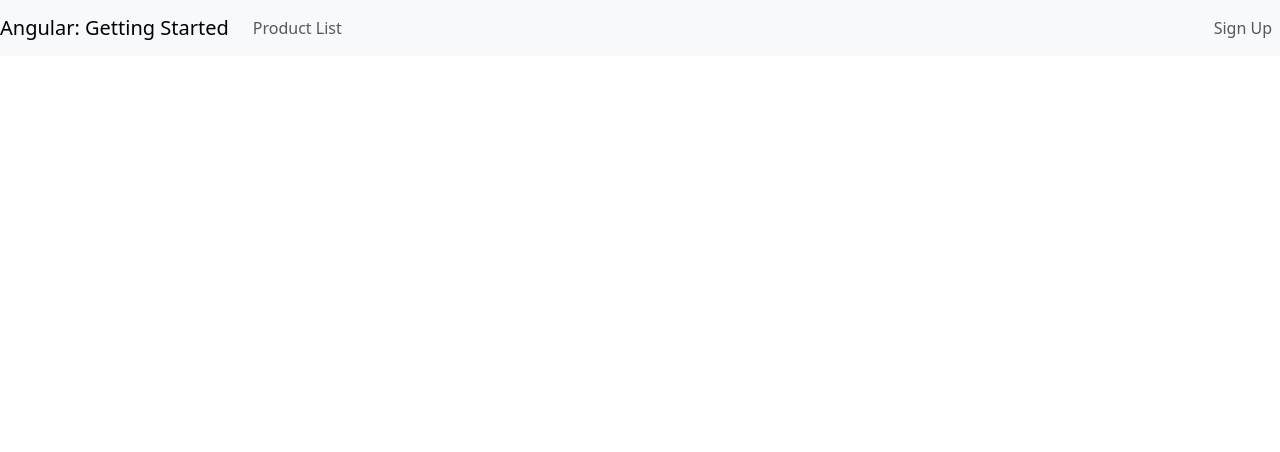
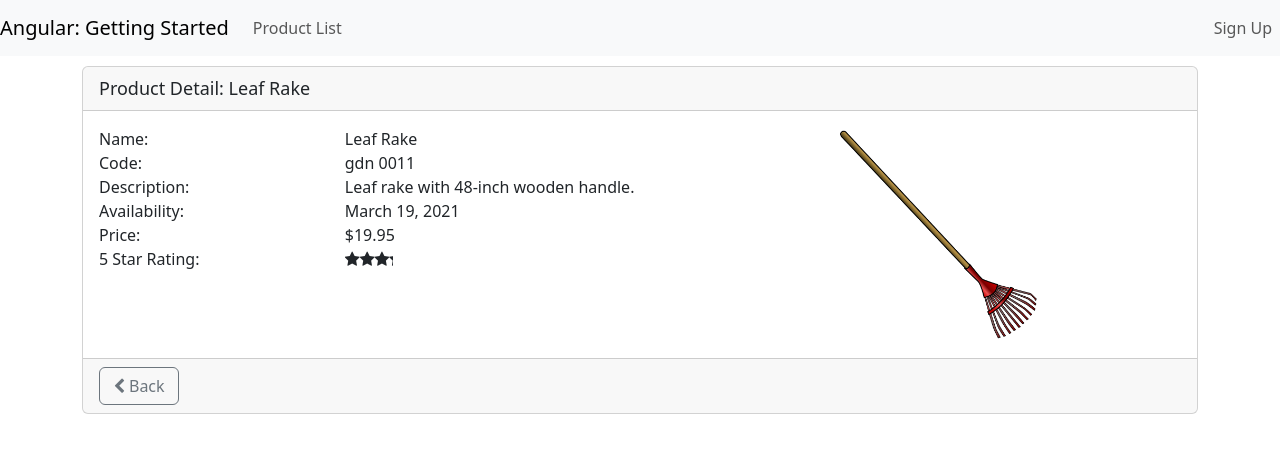
Before and after one commit to dljimenez2324/AngularStartSLec, an Angular app: page /products/1 in a window 1280 px wide. Before the commit this address led to /. Shown: the top 452 px of the page. Built offline with nearby package versions, Linux system fonts and the light colour scheme.

Commit message:
Add product detail component and routing; implement product detail guard

```diff
--- a/src/app/app.component.html
+++ b/src/app/app.component.html
@@ -1,6 +1,6 @@
 <header>
   <nav class="navbar navbar-expand-lg navbar-light bg-light">
-    <a class="navbar-brand" routerLink="/products">{{pageTitle}}</a>
+    <a class="navbar-brand" routerLink="/">{{pageTitle}}</a>
     <div class="collapse navbar-collapse" id="navbarNav">
       <ul class="navbar-nav">
         <li class="nav-item">
--- a/src/app/app.module.ts
+++ b/src/app/app.module.ts
@@ -8,6 +8,7 @@
 import { ConvertToSpacesPipe } from './shared/convert-to-spaces.pipe';
 import { StarComponent } from './shared/star.component';
 import { HttpClientModule } from '@angular/common/http';
+import { ProductDetailComponent } from './product/product-detail.component';
 
 
 @NgModule({
@@ -16,7 +17,8 @@
     AppComponent,
     ProductListComponent,
     ConvertToSpacesPipe,
-    StarComponent
+    StarComponent,
+    ProductDetailComponent
 
   ],
   imports: [
--- /dev/null
+++ b/src/app/product/product-detail.component.html
@@ -0,0 +1,56 @@
+<div class='card'>
+    <div class='card-header'>
+      {{pageTitle + ': ' + product?.productName}}
+    </div>
+
+    <div class='card-body'
+         *ngIf='product'>
+      <div class='row'>
+        <div class='col-md-8'>
+          <div class='row'>
+            <div class='col-md-4'>Name:</div>
+            <div class='col-md-8'>{{product.productName}}</div>
+          </div>
+          <div class='row'>
+            <div class='col-md-4'>Code:</div>
+            <div class='col-md-8'>{{product.productCode | lowercase | convertToSpaces: '-'}}</div>
+          </div>
+          <div class='row'>
+            <div class='col-md-4'>Description:</div>
+            <div class='col-md-8'>{{product.description}}</div>
+          </div>
+          <div class='row'>
+            <div class='col-md-4'>Availability:</div>
+            <div class='col-md-8'>{{product.releaseDate}}</div>
+          </div>
+          <div class='row'>
+            <div class='col-md-4'>Price:</div>
+            <div class='col-md-8'>{{product.price|currency:'USD':'symbol'}}</div>
+          </div>
+          <div class='row'>
+            <div class='col-md-4'>5 Star Rating:</div>
+            <div class='col-md-8'>
+              <pm-star [rating]='product.starRating'>
+              </pm-star>
+            </div>
+          </div>
+        </div>
+
+        <div class='col-md-4'>
+          <img class='center-block img-responsive'
+               [style.width.px]='200'
+               [style.margin.px]='2'
+               [src]='product.imageUrl'
+               [title]='product.productName'>
+        </div>
+      </div>
+    </div>
+
+    <div class='card-footer'>
+      <button class='btn btn-outline-secondary'
+              style='width:80px'
+              (click)='onBack()'>
+        <i class='fa fa-chevron-left'></i> Back
+      </button>
+    </div>
+  </div>
--- /dev/null
+++ b/src/app/product/product-detail.component.ts
@@ -0,0 +1,210 @@
+import { Component, OnInit } from '@angular/core';
+import { ActivatedRoute, Router } from '@angular/router';
+import { IProduct } from './product';
+import { ProductsService } from './products.service';
+
+@Component({
+  selector: 'pm-product-detail',
+  templateUrl: './product-detail.component.html',
+  styleUrls: ['./product-detail.component.css']
+})
+export class ProductDetailComponent implements OnInit {
+
+  // variables
+  pageTitle: string = "Product Detail";
+  product: IProduct | undefined;
+  errorMessage: string = '';
+
+  constructor(private route: ActivatedRoute,
+              private router: Router,
+              private productService: ProductsService) { }
+
+  // this gets our products and finds the correct product based on its id
+  getProduct(id:number):void {
+    this.productService.getProduct(id).subscribe({
+      next: product => this.product = product,
+      error: err => this.errorMessage = err
+    })
+  }
+
+  // on back button click
+  onBack(): void {
+    this.router.navigate(['/products']);
+  }
+
+  ngOnInit(): void {
+    const id = Number(this.route.snapshot.paramMap.get('id'));
+
+    if(id) {
+      this.getProduct(id);
+    }
+
+  }
+}
+
+////
+// import { Component, OnInit } from '@angular/core';
+// import { ActivatedRoute, Router } from '@angular/router';
+// import { IProduct } from './product';
+// import { ProductsService } from './products.service';
+
+// @Component({
+//   selector: 'pm-product-detail',
+//   templateUrl: './product-detail.component.html',
+//   styleUrls: ['./product-detail.component.css']
+// })
+// export class ProductDetailComponent implements OnInit {
+
+//   // variables
+//   pageTitle: string = "Product Detail";
+//   product: IProduct | undefined;
+//   errorMessage: string = '';
+
+//   constructor(private route: ActivatedRoute,
+//               private router: Router,
+//               private productService: ProductsService) { }
+
+//   // on back button click
+//   onBack(): void {
+//     this.router.navigate(['/products']);
+//   }
+
+//   ngOnInit(): void {
+//     const id = Number(this.route.snapshot.paramMap.get('id'));
+//     this.pageTitle += `: ${id}`;
+
+//     // Get products from the service instead of hardcoding them
+//     this.productService.getProducts().subscribe({
+//       next: products => {
+//         // Find the product with the matching id
+//         this.product = products.find(product => product.productId === id);
+//       },
+//       error: err => this.errorMessage = err
+//     });
+//   }
+// }
+
+//// notice this is with our products hard coded
+// import { Component, OnInit } from '@angular/core';
+// import { ActivatedRoute, Router } from '@angular/router';
+// import { IProduct } from './product';
+
+// @Component({
+//   selector: 'pm-product-detail',
+//   templateUrl: './product-detail.component.html',
+//   styleUrls: ['./product-detail.component.css']
+// })
+// export class ProductDetailComponent implements OnInit {
+
+//   // variables
+//   pageTitle: string = "Product Detail";
+//   product: IProduct | undefined;
+//   products: IProduct[] = [
+//     {
+//       "productId": 1,
+//       "productName": "Leaf Rake",
+//       "productCode": "GDN-0011",
+//       "releaseDate": "March 19, 2021",
+//       "description": "Leaf rake with 48-inch wooden handle.",
+//       "price": 19.95,
+//       "starRating": 3.2,
+//       "imageUrl": "assets/images/leaf_rake.png"
+//     },
+//     {
+//       "productId": 2,
+//       "productName": "Garden Cart",
+//       "productCode": "GDN-0023",
+//       "releaseDate": "March 18, 2021",
+//       "description": "15 gallon capacity rolling garden cart",
+//       "price": 32.99,
+//       "starRating": 4.2,
+//       "imageUrl": "assets/images/garden_cart.png"
+//     },
+//     {
+//       "productId": 5,
+//       "productName": "Hammer",
+//       "productCode": "TBX-0048",
+//       "releaseDate": "May 21, 2021",
+//       "description": "Curved claw steel hammer",
+//       "price": 8.9,
+//       "starRating": 4.8,
+//       "imageUrl": "assets/images/hammer.png"
+//     },
+//     {
+//       "productId": 8,
+//       "productName": "Saw",
+//       "productCode": "TBX-0022",
+//       "releaseDate": "May 15, 2021",
+//       "description": "15-inch steel blade hand saw",
+//       "price": 11.55,
+//       "starRating": 3.7,
+//       "imageUrl": "assets/images/saw.png"
+//     },
+//     {
+//       "productId": 10,
+//       "productName": "Video Game Controller",
+//       "productCode": "GMG-0042",
+//       "releaseDate": "October 15, 2020",
+//       "description": "Standard two-button video game controller",
+//       "price": 35.95,
+//       "starRating": 4.6,
+//       "imageUrl": "assets/images/xbox-controller.png"
+//     }
+//   ];
+
+//   constructor(private route: ActivatedRoute, private router: Router) { }
+
+//   // on back button click
+//   onBack(): void {
+//     this.router.navigate(['/products']);
+//   }
+
+//   ngOnInit(): void {
+//     const id = Number(this.route.snapshot.paramMap.get('id'));
+//     this.pageTitle += `: ${id}`;
+
+//     // Find the product with the matching id
+//     this.product = this.products.find(p => p.productId === id);
+//   }
+// }
+
+
+//// kept showing the first product and not the others id
+// import { Component, OnInit } from '@angular/core';
+// import { ActivatedRoute, Router } from '@angular/router';
+// import { IProduct } from './product';
+// import { ProductsService } from './products.service';
+
+// @Component({
+//   selector: 'pm-product-detail',
+//   templateUrl: './product-detail.component.html',
+//   styleUrls: ['./product-detail.component.css']
+// })
+// export class ProductDetailComponent implements OnInit {
+
+//   // variables
+//   pageTitle: string = "Product Detail";
+//   product: IProduct | undefined;
+
+//   constructor(private route:ActivatedRoute, private router:Router, private ProductsService: ProductsService) { }
+
+//   // get our products
+//   getProduct(id:number): void {
+//     this.ProductsService.getProducts(id).subscribe({
+//       next: product => this.product = product,
+//       error: err => this.errorMessage = err
+//     })
+//   }
+
+//   // on back button click
+//   onBack(): void {
+//     this.router.navigate(['/products'])
+//   }
+
+//   ngOnInit(): void {
+//     const id = Number(this.route.snapshot.paramMap.get('id'));
+//     this.pageTitle += `:${id}`;
+
+//   }
+
+// }
--- a/src/app/product/product-list.component.ts
+++ b/src/app/product/product-list.component.ts
@@ -1,57 +1,64 @@
-import { Component, OnInit } from '@angular/core';
+import { Component, OnDestroy, OnInit } from '@angular/core';
 import { IProduct } from './product';
 import { ProductsService } from './products.service';
+import { Subscription } from 'rxjs';
 @Component({
   selector: 'pm-product-list',
   templateUrl: './product-list.component.html',
   styleUrls: ['./product-list.component.css'],
-  providers:[ProductsService]
+  providers: [ProductsService],
 })
-export class ProductListComponent implements OnInit {
-pageTitle: string = "Product List";
+export class ProductListComponent implements OnInit, OnDestroy {
+  pageTitle: string = 'Product List';
   imageWidth: number = 100;
   imageMargin: number = 2;
-showImage:boolean = true;
+  showImage: boolean = true;
   errorMessage: string = '';
+
+  // to unsubscribe / destroy
+  sub!:Subscription
 
   private _listFilter: string = '';
   get listFilter(): string {
-  return this._listFilter
+    return this._listFilter;
   }
-set listFilter(value:string) {
+  set listFilter(value: string) {
     this._listFilter = value;
-  console.log("In setter we have this value:", value)
-  this.filteredProducts = this.performFilter(value)
+    console.log('In setter we have this value:', value);
+    this.filteredProducts = this.performFilter(value);
   }
   filteredProducts: IProduct[] = [];
-products :IProduct[] = [];
+  products: IProduct[] = [];
   constructor(private ProductsService: ProductsService) {}
-performFilter(filterBy:string):IProduct[] {
-  filterBy = filterBy.toLowerCase()
-  return this.products.filter((product: IProduct) => product.productName.toLowerCase().includes(filterBy))
+  performFilter(filterBy: string): IProduct[] {
+    filterBy = filterBy.toLowerCase();
+    return this.products.filter((product: IProduct) =>
+      product.productName.toLowerCase().includes(filterBy)
+    );
   }
   toggleImage(): void {
-  this.showImage = !this.showImage
+    this.showImage = !this.showImage;
   }
   ngOnInit(): void {
-  this.ProductsService.getProducts().subscribe({
-    next: Products =>
-    {
-      this.products = Products,
-      this.filteredProducts = this.products
+    this.sub = this.ProductsService.getProducts().subscribe({
+      next: (Products) => {
+        (this.products = Products), (this.filteredProducts = this.products);
       },
-    error: err => this.errorMessage = err
+      error: (err) => (this.errorMessage = err),
     });
 
-  this.filteredProducts = this.products
+    this.filteredProducts = this.products;
   }
+
+  // to destroy
+  ngOnDestroy(): void {
+    this.sub.unsubscribe();
+  }
+
   onRatingClicked(message: string): void {
-  this.pageTitle = 'Product List: ' + message
+    this.pageTitle = 'Product List: ' + message;
   }
 }
-
-
-
 
 // import { Component, OnInit } from '@angular/core';
 // import { IProduct } from './product';
@@ -65,7 +72,6 @@
 // })
 
 // export class ProductListComponent implements OnInit {
-
 
 //   pageTitle: string = 'Product List';
 //   imageWidth: number = 100;
@@ -121,5 +127,4 @@
 //     this.pageTitle = 'Product List: ' + message;
 //   }
 
-
 // }
```
Also changed, not shown: src/app/app-routing.module.ts (+7 -1 lines), src/app/product/product-detail.guard.ts (added, +26 -0 lines), src/app/product/product-list.component.html (+7 -1 lines), src/app/product/products.service.ts (+7 -1 lines), src/app/product/product-detail.component.css (added), 2 other files (tests, documents, lock files or other folders). Lines whose indentation alone changed are shown as unchanged.
